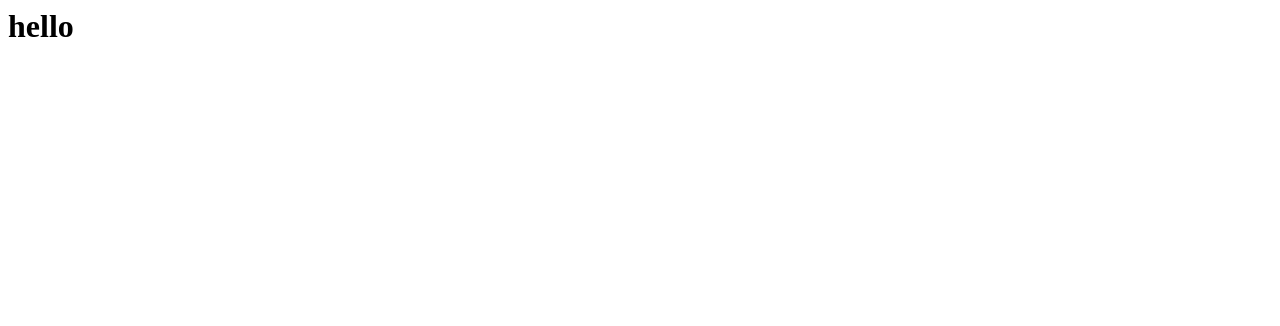
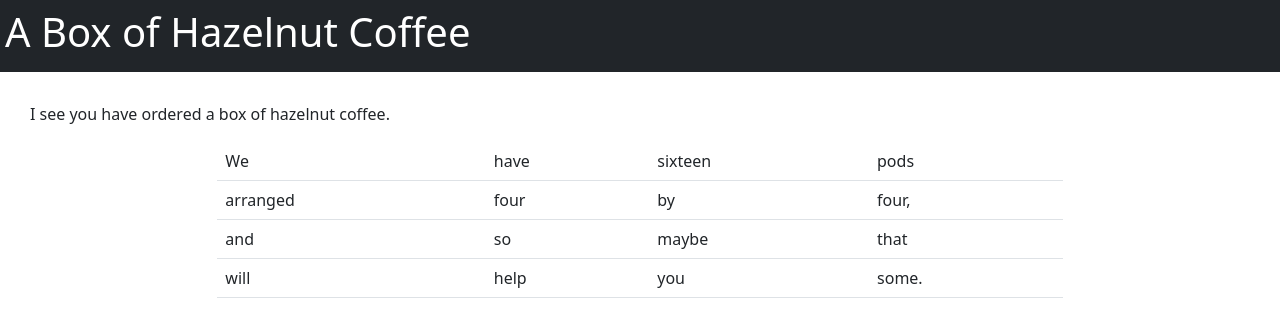
Before and after one commit to vasquez-a/a-box-of-hazelnut-coffee, a plain HTML site: page index.html in a window 1280 px wide. Drawn offline with nearby package versions, Linux system fonts and the light colour scheme.

Commit message:
Update index.html
whee

```diff
--- a/index.html
+++ b/index.html
@@ -4,6 +4,7 @@
 		<meta charset="utf-8">
 		<meta name="viewport" content="width=device-width, initial-scale=1">
 		<title>Hexxed!</title>
+        <link href="https://cdn.jsdelivr.net/npm/bootstrap@5.2.2/dist/css/bootstrap.min.css" rel="stylesheet" integrity="sha384-Zenh87qX5JnK2Jl0vWa8Ck2rdkQ2Bzep5IDxbcnCeuOxjzrPF/et3URy9Bv1WTRi" crossorigin="anonymous">
 		<!-- <link rel="stylesheet" href="//code.jquery.com/ui/1.12.1/themes/base/jquery-ui.css">
 		<script src="https://ajax.googleapis.com/ajax/libs/jquery/3.4.1/jquery.min.js"></script>
 		<script src="https://code.jquery.com/ui/1.12.1/jquery-ui.js"></script>
@@ -11,6 +12,41 @@
 		<link rel="stylesheet" href="coffeePot-hexed.css"> -->
 	</head>
     <body>
-      <h1>hello</h1>
+      <nav class="navbar navbar-dark bg-dark">
+        <h1 style="margin-left:5px; color:white">A Box of Hazelnut Coffee</h1>
+      </nav>
+      <p style="margin-left:30px; margin-top:30px;">I see you have ordered a box of hazelnut coffee.</p>
+      <div class="row justify-content-sm-center">
+        <div class="col-sm-8">
+          <table class="table">
+            <tbody>
+              <tr>
+                <td>We</td>
+                <td>have</td>
+                <td>sixteen</td>
+                <td>pods</td>
+              </tr>
+              <tr>
+                <td>arranged</td>
+                <td>four</td>
+                <td>by</td>
+                <td>four,</td>
+              </tr>
+              <tr>
+                <td>and</td>
+                <td>so</td>
+                <td>maybe</td>
+                <td>that</td>
+              </tr>
+              <tr>
+                <td>will</td>
+                <td>help</td>
+                <td>you</td>
+                <td>some.</td>
+              </tr>
+            </tbody>
+          </table>
+        </div>
+      </div>
     </body>
 </html>
```
